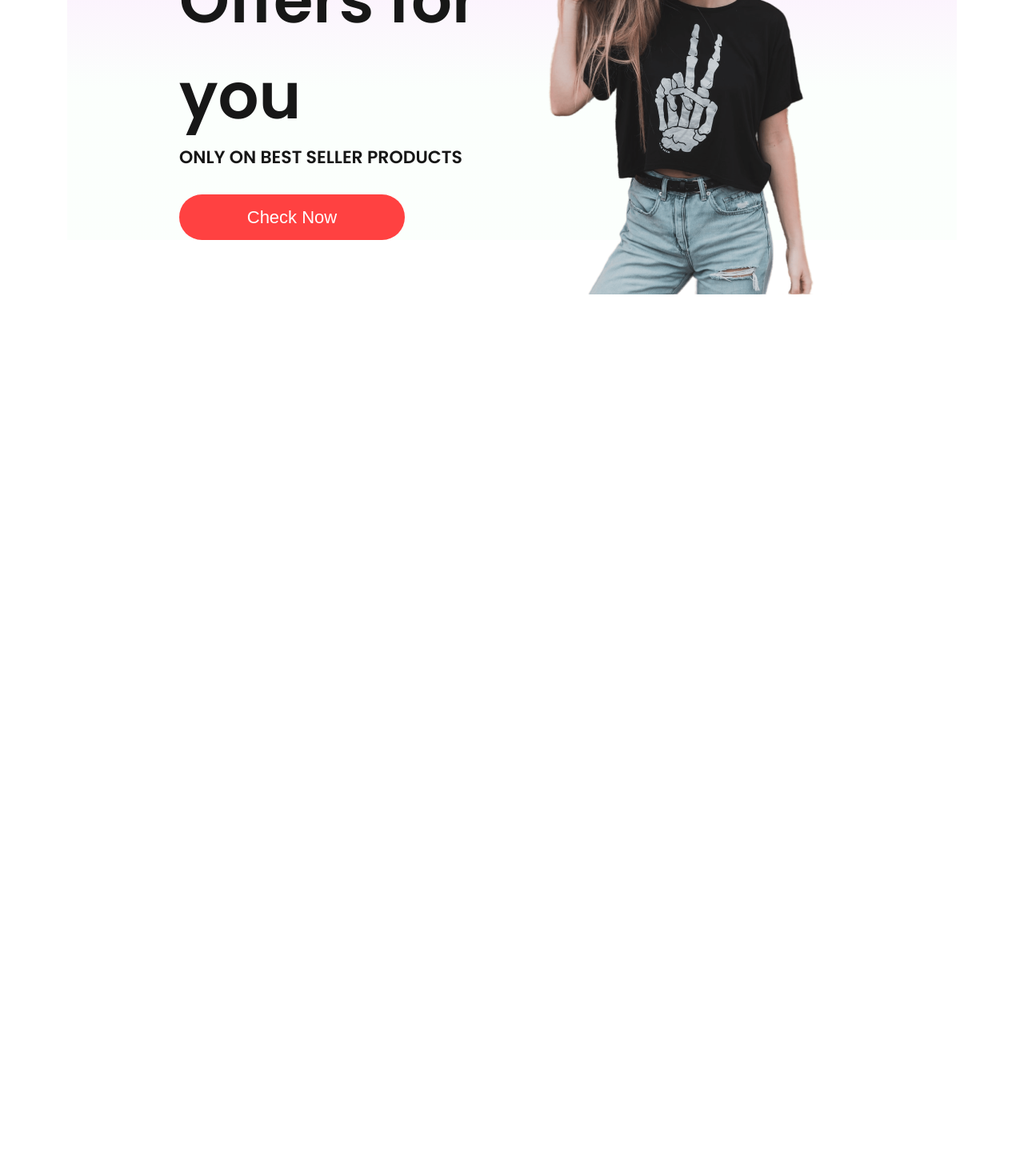
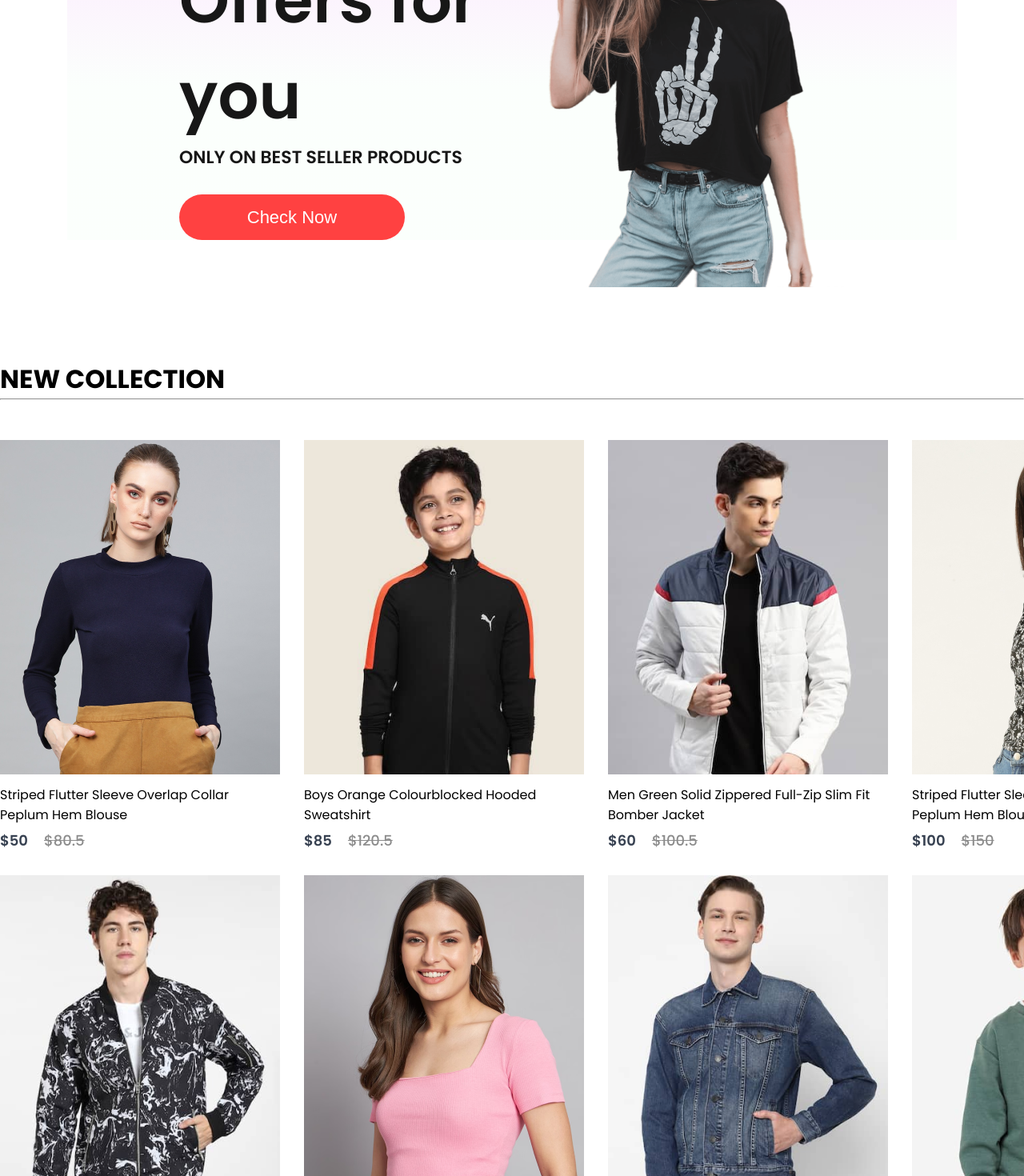
Before and after one commit to ramanuj-07/e-commerce, a React (Create React App) app in the folder frontend/: page / in a window 1280 px wide. Shown: the part 1797-3267 px from the top of the page at 80% size. Before the commit the page ends 2247 px from the top, so only its background shows below. Built offline with nearby package versions, Linux system fonts and the light colour scheme.

Commit message:
Created New collection

```diff
--- /dev/null
+++ b/frontend/src/components/newCollection/NewCollection.css
@@ -0,0 +1,24 @@
+.collection{
+    display: flex;
+    flex-direction: column;
+    align-items: center;
+    gap: 10px;
+    height: 90vh;
+}
+.collection h1{
+    color: #171717;
+    font-size: 50px;
+    font-weight: 600;
+}
+.collection hr{
+    width: 200px;
+    height: 6px;
+    border-radius: 10px;
+    background: #252525;
+}
+.collection{
+    margin-top: 50px;
+    display: grid;
+    grid-template-columns: 1fr 1fr 1fr 1fr;
+    gap: 30px;
+}
--- /dev/null
+++ b/frontend/src/components/newCollection/NewCollection.jsx
@@ -0,0 +1,20 @@
+import React from 'react'
+import './NewCollection.css'
+import new_collection from '../assets/Frontend_Assets/new_collections'
+import Item from '../item/Item'
+
+const NewCollection = () => {
+  return (
+      <div className='new-collection'>
+          <h1>NEW COLLECTION </h1>
+          <hr />
+          <div className="collection">
+              {new_collection.map((item, i) => {
+                  return <Item key={i} id={item.id} name={item.name} image={item.image} new_price={item.new_price} old_price={item.old_price} />
+              })}
+          </div>
+    </div>
+  )
+}
+
+export default NewCollection
--- a/frontend/src/components/offers/Offers.css
+++ b/frontend/src/components/offers/Offers.css
@@ -35,3 +35,10 @@
   margin-top: 30px;
   cursor: pointer;
 }
+.offers-right{
+    flex: 1;
+    display: flex;
+    align-items: center;
+    justify-content: flex-end;
+    padding-top: 50px;
+}
--- a/frontend/src/pages/Shop.jsx
+++ b/frontend/src/pages/Shop.jsx
@@ -2,13 +2,14 @@
 import Hero from '../components/hero/Hero'
 import Popular from '../components/popular/Popular'
 import Offers from '../components/offers/Offers'
+import NewCollection from '../components/newCollection/NewCollection'
 const Shop = () => {
   return (
       <div>
           <Hero />
           <Popular />
           <Offers />
-
+          <NewCollection />
     </div>
   )
 }
```
